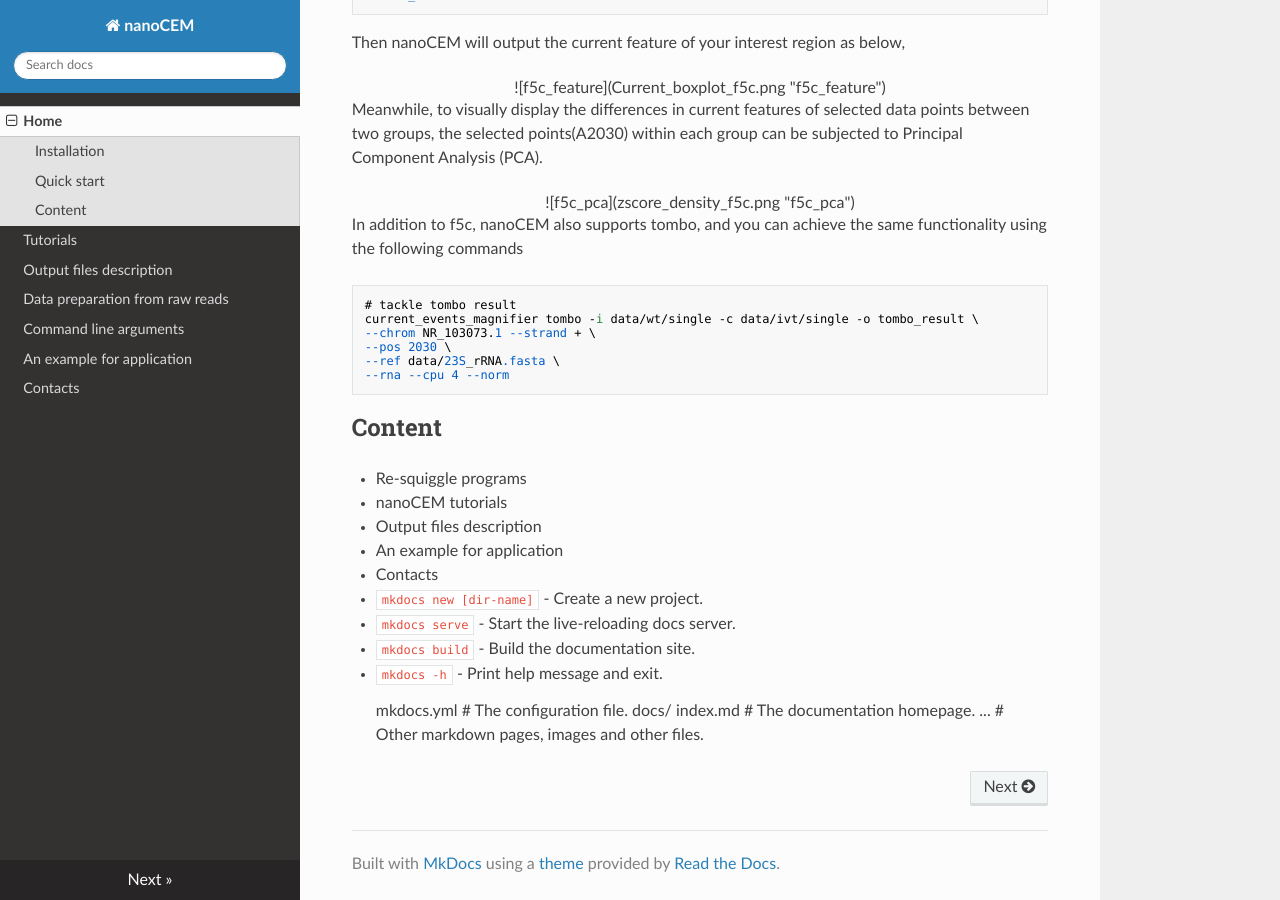
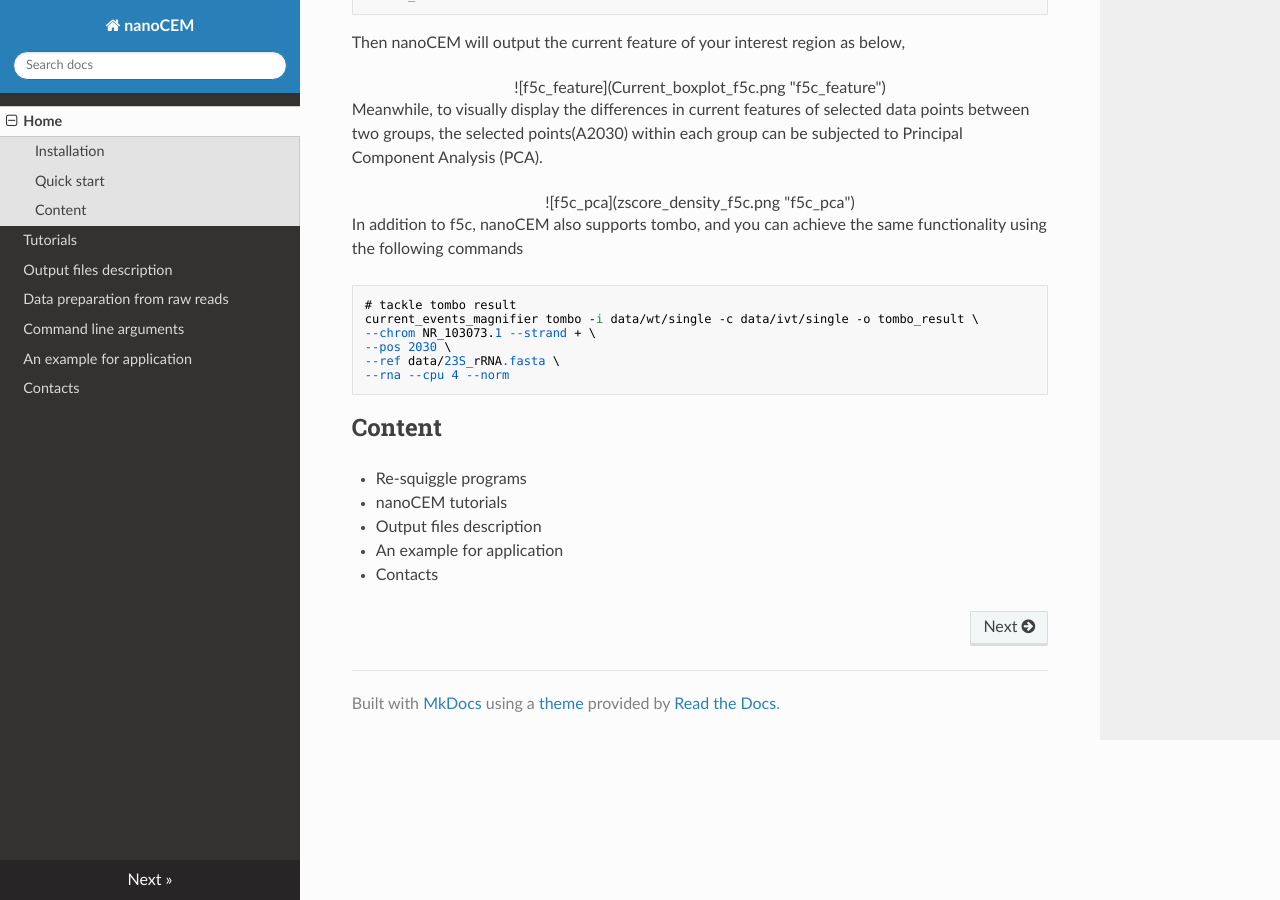
Before and after one commit to lrslab/nanoCEM, an MkDocs documentation site: the page built from docs/index.md, in a window 1280 px wide and 900 px high, scrolled down 1823 px. Built offline with MkDocs 1.6.1, drawn with Linux system fonts in a browser that asks for light colours; nearby versions of some CDN libraries.

Commit message:
update new function

```diff
--- a/docs/index.md
+++ b/docs/index.md
@@ -110,14 +110,3 @@
 * Output files description
 * An example for application
 * Contacts
-* `mkdocs new [dir-name]` - Create a new project.
-* `mkdocs serve` - Start the live-reloading docs server.
-* `mkdocs build` - Build the documentation site.
-* `mkdocs -h` - Print help message and exit.
-
-
-
-    mkdocs.yml    # The configuration file.
-    docs/
-        index.md  # The documentation homepage.
-        ...       # Other markdown pages, images and other files.
```
